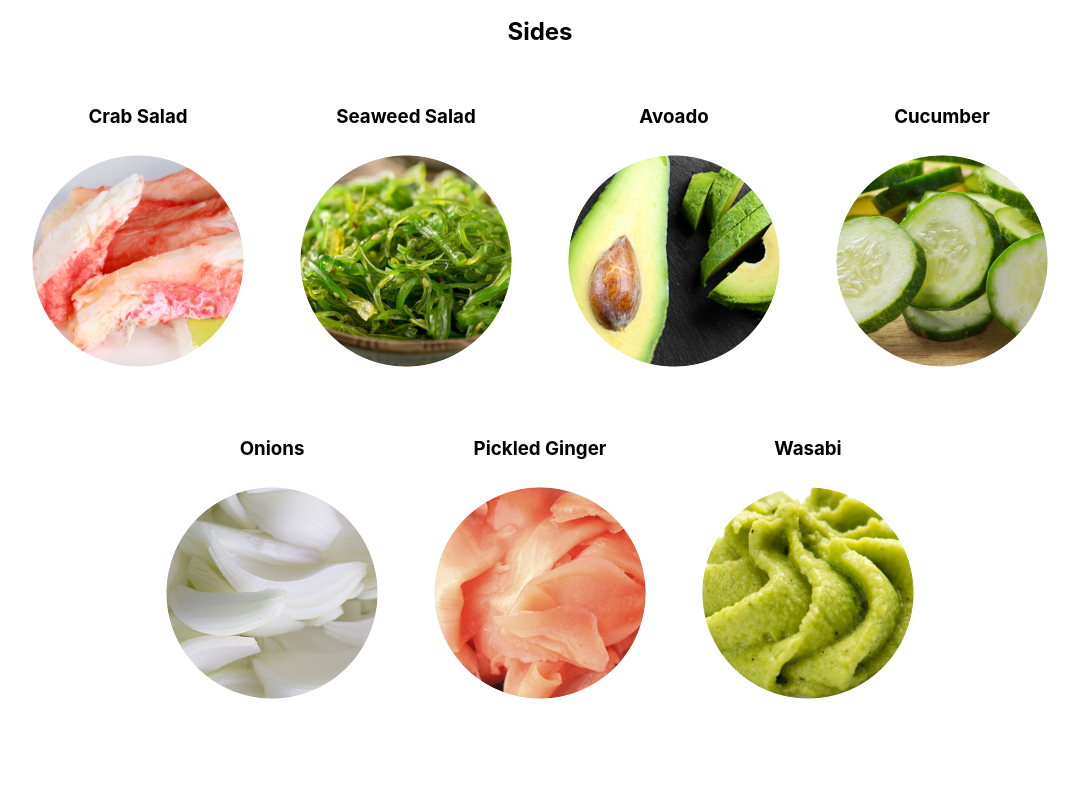
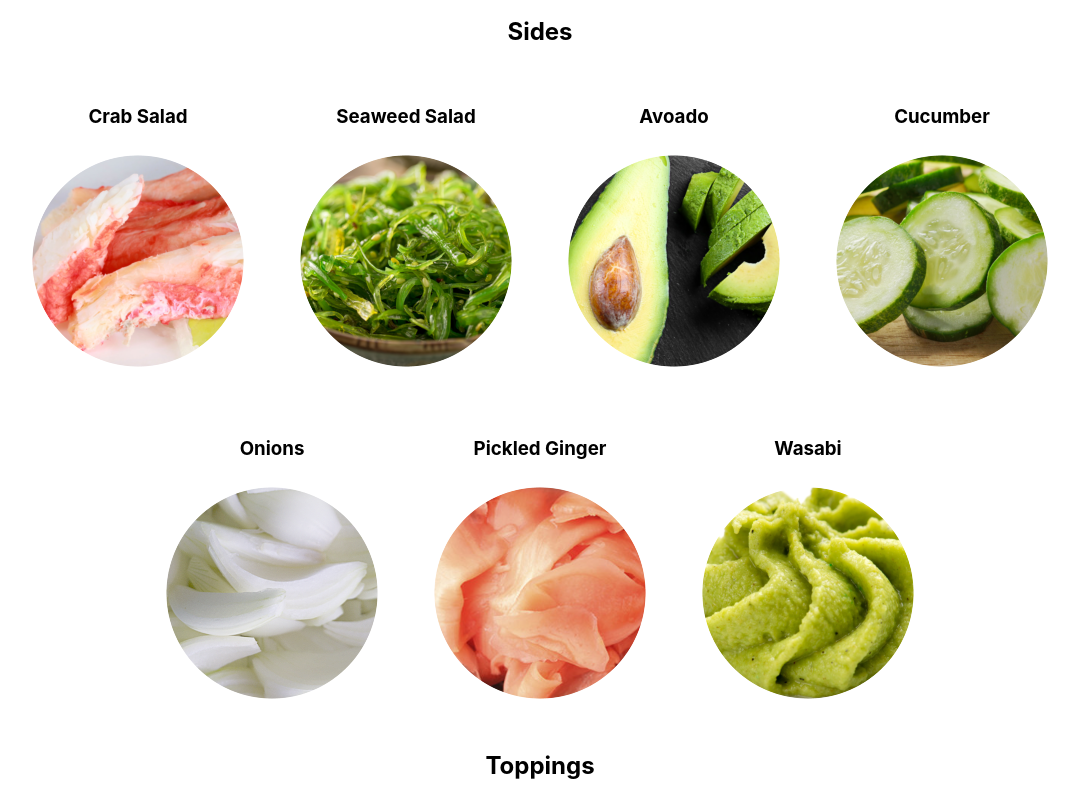
Before and after one commit to billyxuding/PokeSquare, a React (Create React App) app in the folder client/: page / in a window 1280 px wide. Shown: the part 1921-2721 px from the top of the page, without its empty margins (100-1179 px from the left). Before the commit the page ends 2652 px from the top, so only its background shows below. Built offline with nearby package versions, Linux system fonts and the light colour scheme.

Commit message:
created toppings component

```diff
--- a/client/src/Views/Menu.js
+++ b/client/src/Views/Menu.js
@@ -23,6 +23,7 @@ const Menu = props => {
 			<Sauces order={ order } setOrder={ setOrder } />
 			<h2>Sides</h2>
 			<Sides order={ order } setOrder={ setOrder } />
+			<h2>Toppings</h2>
         </div>
     )
 };
```
Also changed, not shown: client/src/Components/Toppings.js (added, +11 -0 lines).
